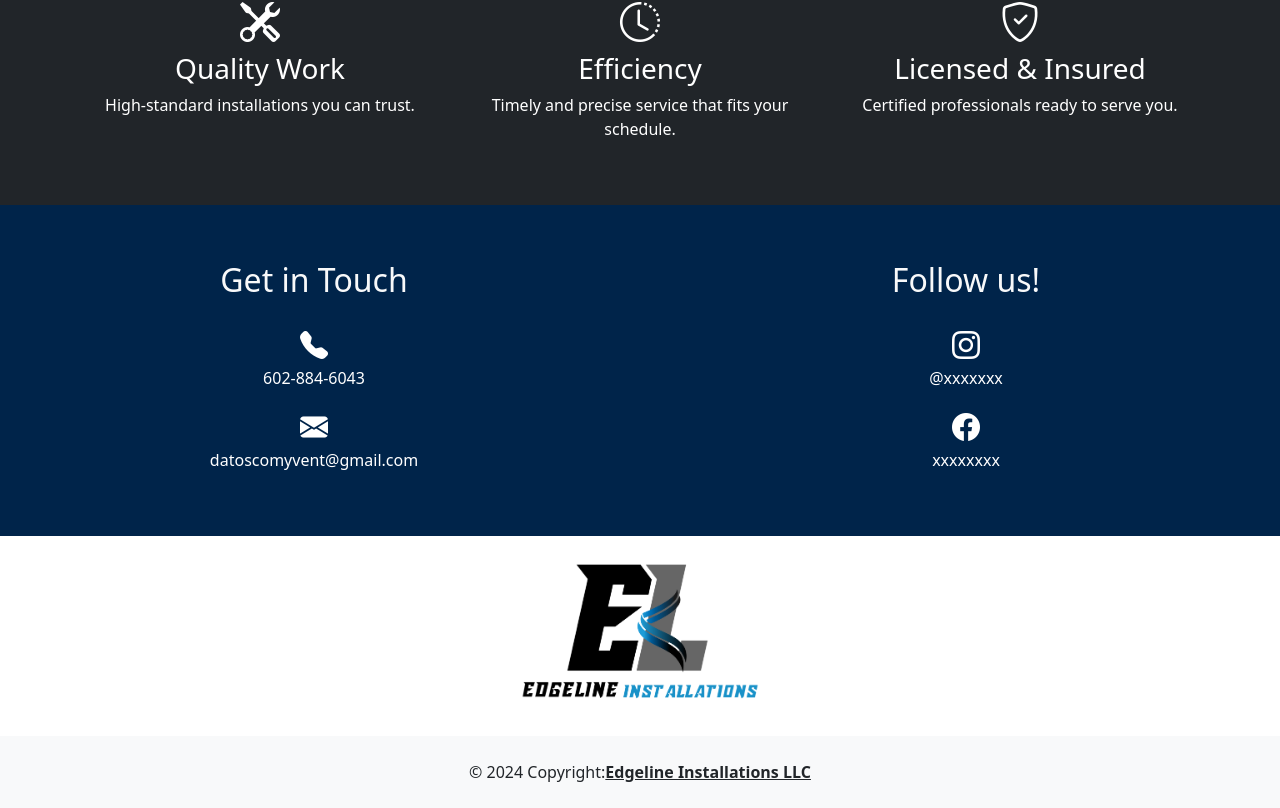
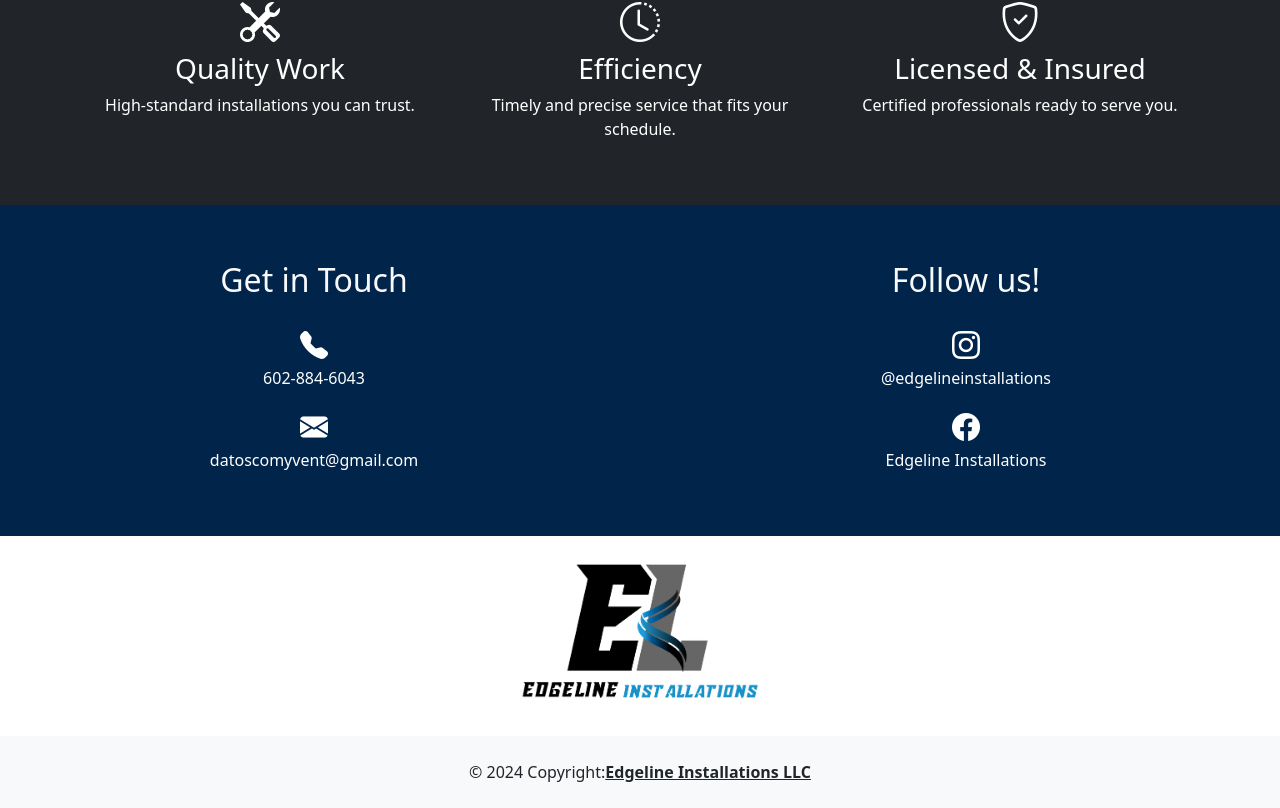
Before and after one commit to judsther/edgeline, a React (Vite) app: page / in a window 1280 px wide. Shown: the part 777-1585 px from the top of the page. Built offline with nearby package versions, Linux system fonts and the light colour scheme.

Commit message:
fixed social-media text

```diff
--- a/src/pages/Contact/components/ContactForm.jsx
+++ b/src/pages/Contact/components/ContactForm.jsx
@@ -44,7 +44,7 @@ export const ContactForm = () => {
 
         <div className="mb-3">
         <label className='form-label' htmlFor="message">Menssage:</label>
-        <textarea className='form-control'
+        <textarea className='form-control p-4'
           id="message"
           name="message"
           value={message}
--- a/src/pages/Home/Home.jsx
+++ b/src/pages/Home/Home.jsx
@@ -15,7 +15,7 @@ export const Home = () => {
         <div className="container">
           <div className="row text-center">
             <div className="col-md-4 col-sm-6 mb-4">
-              <i className="bi bi-tools fs-1 mb-3"></i> {/* Bootstrap Icons */}
+              <i className="bi bi-tools fs-1 mb-3"></i>
               <h3>Quality Work</h3>
               <p>High-standard installations you can trust.</p>
             </div>
@@ -42,8 +42,8 @@ export const Home = () => {
         </div>
         <div className="container col-md-4 col-sm-6 text-center">
           <h2 className="mb-4 mt-2 text-light">Follow us!</h2>
-          <i className="bi bi-instagram fs-3"></i> <p>@xxxxxxx</p>
-          <i className="bi bi-facebook fs-3"></i> <p>xxxxxxxx</p>
+          <i className="bi bi-instagram fs-3"></i> <p>@edgelineinstallations</p>
+          <i className="bi bi-facebook fs-3"></i> <p>Edgeline Installations</p>
         </div>
       </section>
 
```
